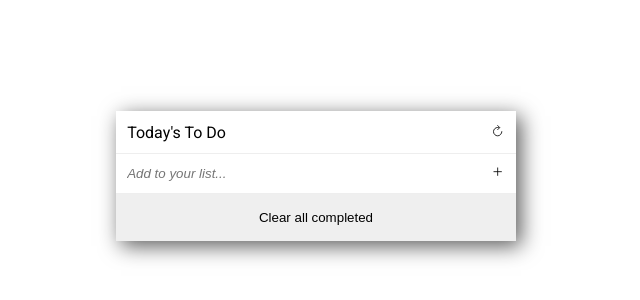
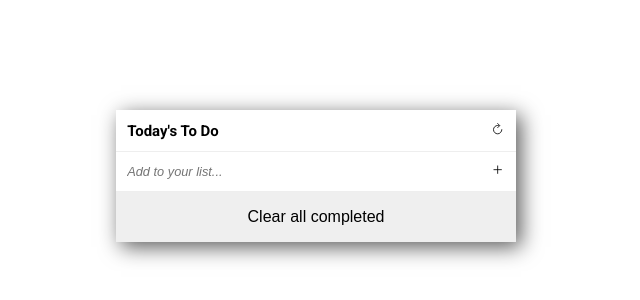
Before and after one commit to anuarshaidenov/to-do-list, a website built with webpack: page src/index.html in a window 1280 px wide. Shown: the part 224-524 px from the top of the page, 324-964 px from the left. Built offline with nearby package versions, Linux system fonts and the light colour scheme.

Commit message:
Style fonts

```diff
--- a/src/index.html
+++ b/src/index.html
@@ -17,7 +17,7 @@
     <main>
       <div class="main-list">
         <div class="main-list__item">
-          <span>Today's To Do</span>
+          <h3>Today's To Do</h3>
           <button type="button" class="btn btn-action">
             <ion-icon name="refresh-outline"></ion-icon>
           </button>
--- a/src/styles/components/_buttons.scss
+++ b/src/styles/components/_buttons.scss
@@ -4,7 +4,13 @@
 }
 
 .btn-clear {
+  color: #000;
   padding: 1rem;
+  font-size: 1rem;
+
+  &:hover {
+    text-decoration: underline;
+  }
 }
 
 .btn-action {
--- a/src/styles/components/_list.scss
+++ b/src/styles/components/_list.scss
@@ -4,12 +4,18 @@
   box-shadow: 5px 5px 20px 0 rgba(0, 0, 0, 0.65);
   width: 90%;
   max-width: 400px;
+  font-size: 1rem;
 
   &__item {
+    font-size: inherit;
     padding: 0.7rem;
     border-bottom: 1px solid #eee;
     display: flex;
     justify-content: space-between;
+
+    @media (min-width: 768px){
+      font-size: .8rem;
+    }
 
     &--checked {
       input {
@@ -20,6 +26,7 @@
   }
 
   &__add {
+    font-size: inherit;
     font-style: italic;
     outline: none;
     border: none;
@@ -37,6 +44,7 @@
   }
 
   &__description {
+    font-size: inherit;
     width: 100%;
     border: none;
     outline: none;
```
Also changed, not shown: src/styles/main.css, 1 other file.
